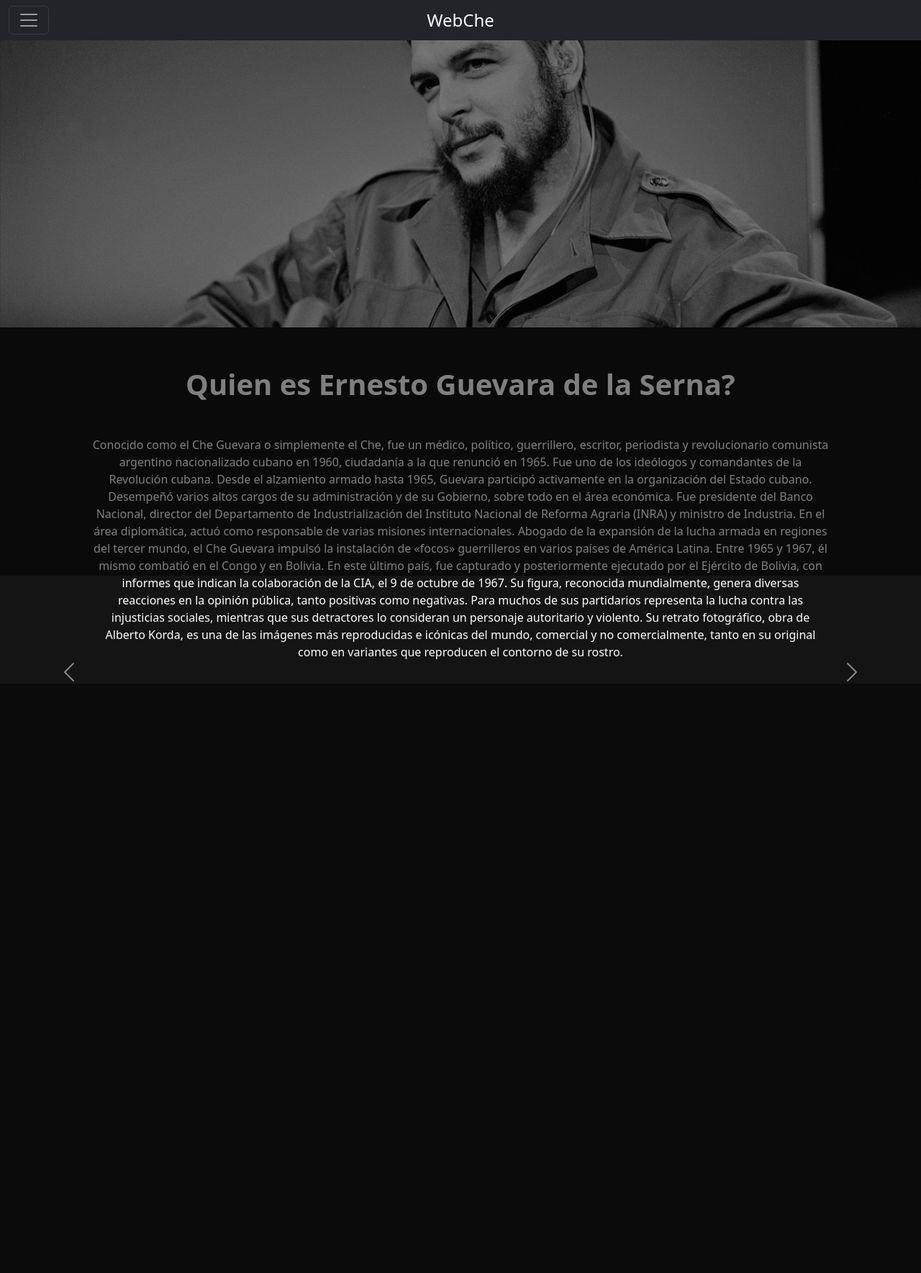
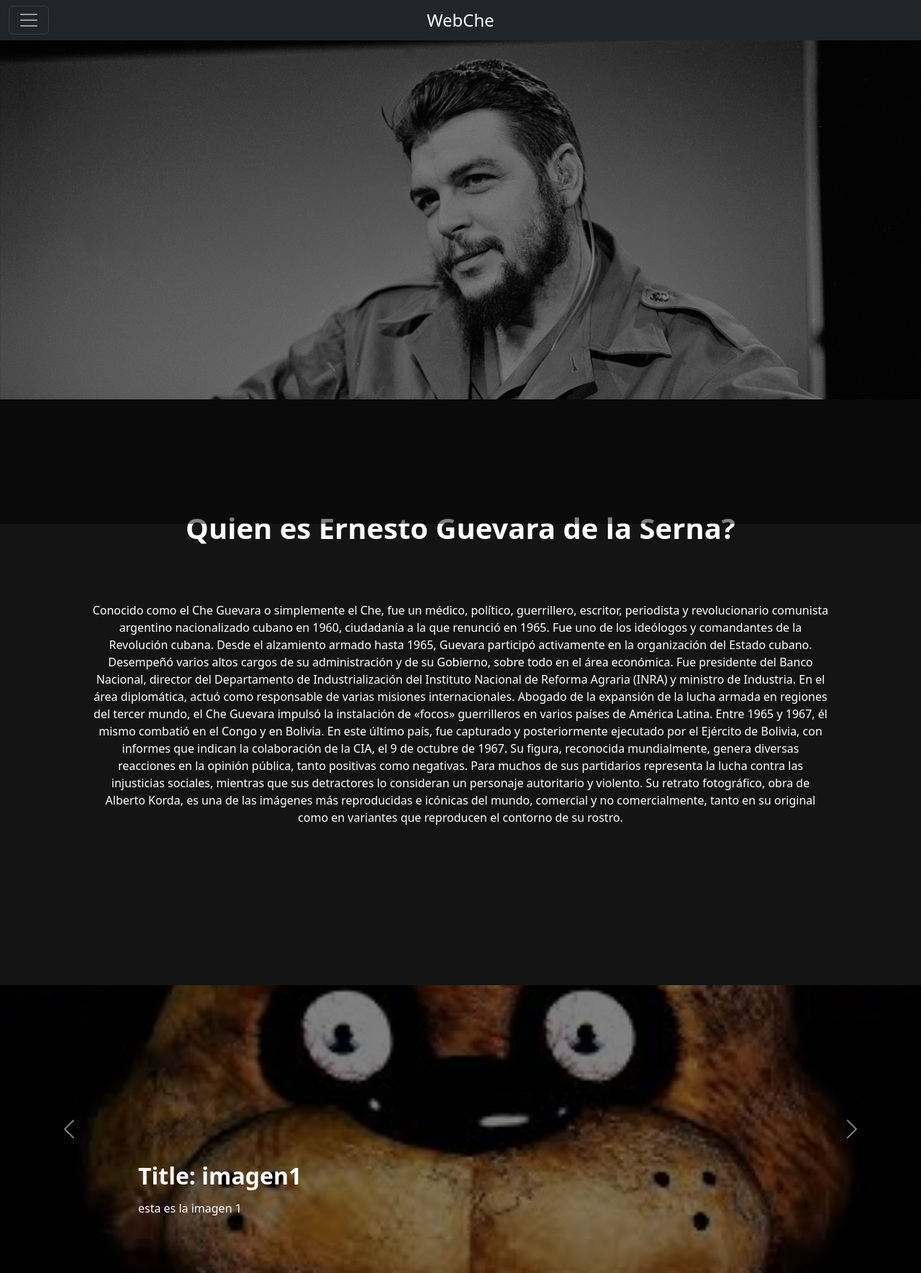
Before and after one commit to ArturoMetalhead/Proyecto-Web-Che, a Django app: page / in a window 1280 px wide. Shown: the whole page at 72% size. Before the commit the page ends 947 px from the top, so only its background shows below. Run offline with Django 4.2, Linux system fonts and the light colour scheme; data comes from the database, SQL or seed files in the repository; both versions use the stored data as it was after the commit; some libraries are stand-ins or nearby versions.

Commit message:
arreglado la foto del home y agregado el carrusel con fotos de la base de datos

```diff
--- a/WebChe/WebCheApp/admin.py
+++ b/WebChe/WebCheApp/admin.py
@@ -1,4 +1,5 @@
 from django.contrib import admin
-from .models import Repository
+from .models import Repository, Pictures
 
 admin.site.register(Repository)
+admin.site.register(Pictures)
--- a/WebChe/WebCheApp/models.py
+++ b/WebChe/WebCheApp/models.py
@@ -12,3 +12,18 @@
         verbose_name = "Documento"
         verbose_name_plural = "Documentos"
         # ordering = ['name']
+
+class Pictures(models.Model):
+    name = models.CharField(max_length=50)
+    text = models.TextField()
+    image = models.ImageField(
+        upload_to="pictures", blank=True
+    )
+
+    def __str__(self):
+        return self.name
+
+    class Meta:
+        verbose_name = "Imagen"
+        verbose_name_plural = "Imagenes"
+        # ordering = ['name']
--- a/WebChe/WebCheApp/templates/WebCheApp/home.html
+++ b/WebChe/WebCheApp/templates/WebCheApp/home.html
@@ -7,24 +7,25 @@
                    class="d-block w-100"
                    alt="No Image"
                    style="width: 500px;
-                          height: 400px;
+                          height: 500px;
                           position: relative;
-                          object-fit: cover">
+                          object-fit: cover;
+                          object-position: top;">
 <div class="gradient-overlay"
                    style="position: absolute;
                           top: 0;
                           left: 0;
                           width: 100%;
-                          height: 100%;
+                          height: 91%;
                           background: linear-gradient(rgba(0, 0, 0, 0.5), rgba(0, 0, 0, 0.5))"></div>
 
 </div>
 
 
 <!--Texto de Biografia del Che-->
-<div style="display: flex; flex-direction: column; align-items: center; text-align: center;margin-top: 55px;">
+<div style="display: flex; flex-direction: column; align-items: center; text-align: center;margin-top: 155px;">
        <h1 style="color: white; width: 80%;font-weight: bold;font-size:40px;">Quien es Ernesto Guevara de la Serna?</h1>
-       <p style="margin-top: 40px; color: white; width: 80%;">
+       <p style="margin-top: 70px; color: white; width: 80%;">
               Conocido como el Che Guevara o simplemente el Che, fue un médico, político, guerrillero, escritor, periodista y revolucionario comunista argentino nacionalizado cubano en 1960, ciudadanía a la que renunció en 1965.
 
               Fue uno de los ideólogos y comandantes de la Revolución cubana. Desde el alzamiento armado hasta 1965, Guevara participó activamente en la organización del Estado cubano. Desempeñó varios altos cargos de su administración y de su Gobierno, sobre todo en el área económica. Fue presidente del Banco Nacional, director del Departamento de Industrialización del Instituto Nacional de Reforma Agraria (INRA) y ministro de Industria. En el área diplomática, actuó como responsable de varias misiones internacionales.
@@ -40,15 +41,15 @@
 
 <!--Carrusel de Fotos-->
 
-<div class="carrusel">
+<div class="carrusel" style="margin-top:205px;">
        <div id="carouselExampleAutoplaying"
             class="carousel slide"
             data-bs-ride="carousel">
          <div class="carousel-inner">
-           {% for movie in movie_recommendations %}
+           {% for picture in pictures %}
              {% if forloop.first %}
                <div class="carousel-item active">
-                 <img src="{{ movie.image.url }}"
+                 <img src="{{ picture.image.url }}"
                       class="d-block w-100"
                       alt="No Image"
                       style="width: 500px;
@@ -68,13 +69,13 @@
                               font-size:2.0em;
                               margin-bottom:0.4em;
                               text-align: left"
-                              >Title: {{ movie.name }}</h2>
-                   <p style="color: #fff;margin-bottom:2.4em;text-align: left">{{ movie.synopsis }}</p>
+                              >Title: {{ picture.name }}</h2>
+                   <p style="color: #fff;margin-bottom:2.4em;text-align: left">{{ picture.text }}</p>
                  </div>
                </div>
              {% else %}
                <div class="carousel-item">
-                 <img src="{{ movie.image.url }}"
+                 <img src="{{ picture.image.url }}"
                       class="d-block w-100"
                       alt="No Image"
                       style="width: 500px;
@@ -93,8 +94,8 @@
                               font-weight:bold;
                               font-size:2.0em;
                               margin-bottom:0.4em;
-                              text-align: left;">Title: {{ movie.name }}</h2>
-                   <p style="color: #fff;margin-bottom:2.4em;text-align: left;">{{ movie.synopsis }}</p>
+                              text-align: left;">Title: {{ picture.name }}</h2>
+                   <p style="color: #fff;margin-bottom:2.4em;text-align: left;">{{ picture.text }}</p>
                  </div>
                </div>
              {% endif %}
--- a/WebChe/WebCheApp/views.py
+++ b/WebChe/WebCheApp/views.py
@@ -4,9 +4,14 @@
 from django.shortcuts import redirect
 from django.contrib import messages
 from django.views import View
+from .models import Pictures
 
 def home(request):
-    return render(request, 'WebCheApp/home.html')
+    pictures = Pictures.objects.all()
+    context = {
+        "pictures": pictures,
+    }
+    return render(request, 'WebCheApp/home.html',context)
 
 def logOut(request):
     logout(request)
```
Also changed, not shown: WebChe/WebCheApp/templates/WebCheApp/repos.html (added, +9 -0 lines), WebChe/WebCheApp/migrations/0003_pictures.py (added), WebChe/db.sqlite3, WebChe/media/blogmedia-z-lam-che-film2.jpg (added), WebChe/media/blogmedia-z-lam-che-film3.jpg (added), WebChe/media/blogmedia-z-lam-che-film4.jpg (added), WebChe/media/cdn-3.expansion.webp (added), WebChe/media/pictures/BRAND_THC_BSFC_178889_SFM_000_2997_15_20150113_00_HD.jpg (added), WebChe/media/pictures/Untitled.jpeg (added).
